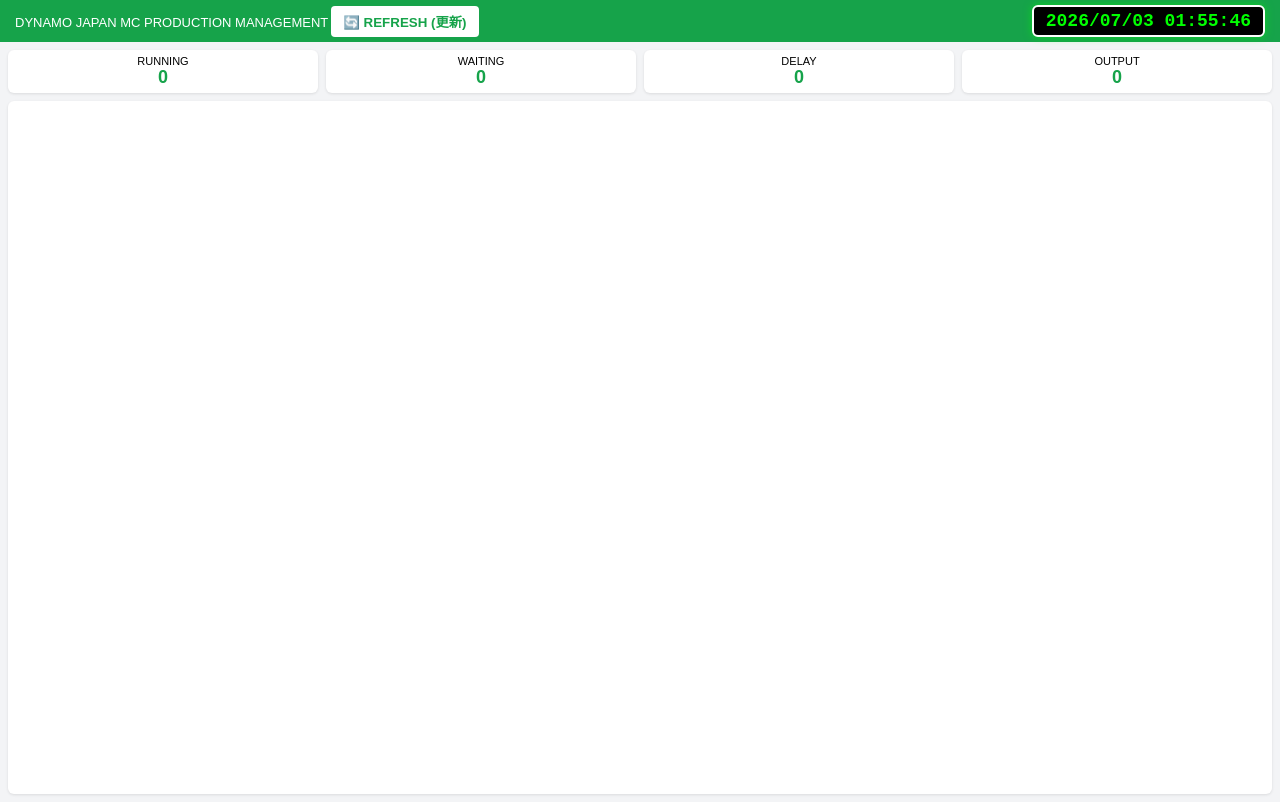
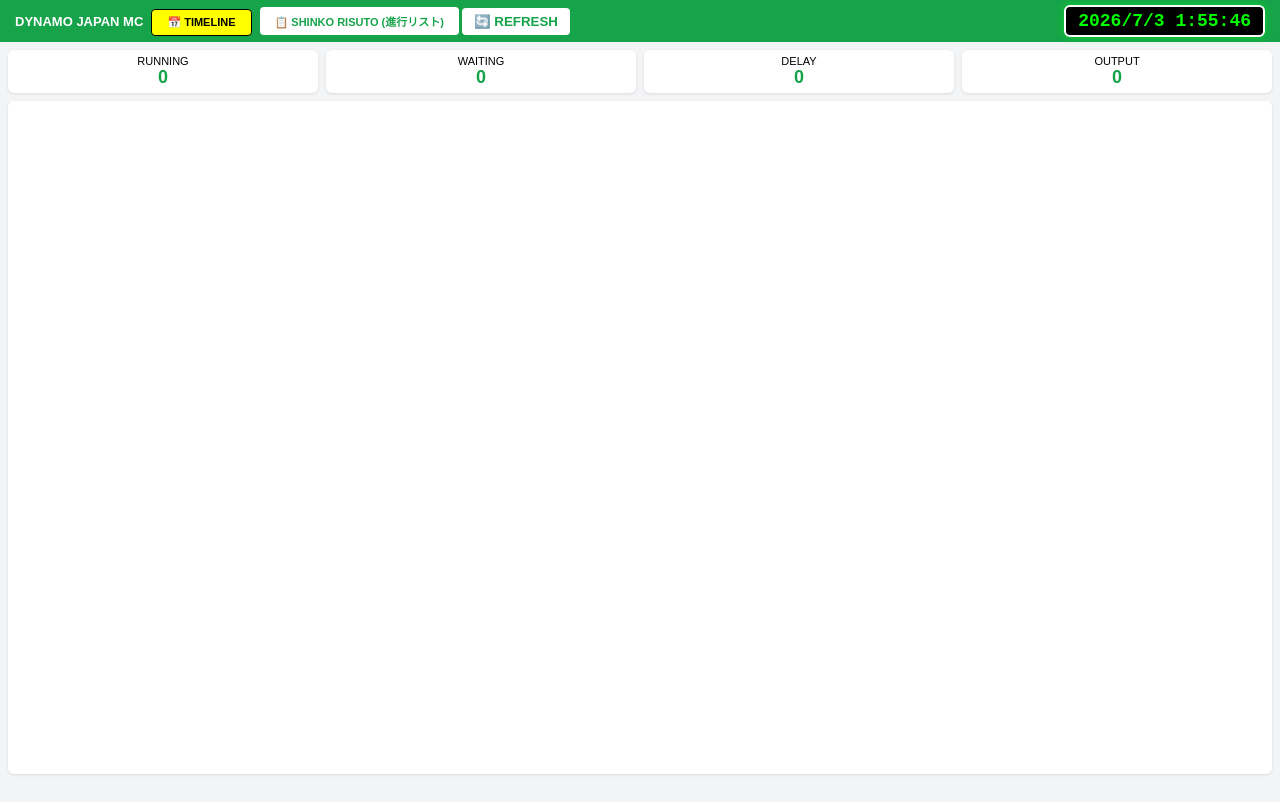
Before and after one commit to saleglobal77-arch/mes, a plain HTML site: page index.html in a window 1280 px wide. Drawn offline with Linux system fonts and the light colour scheme; no server answers.

Commit message:
Add files via upload

```diff
--- a/index.html
+++ b/index.html
@@ -9,20 +9,35 @@
 
     <style>
         /* --- GIAO DIỆN TỔNG THỂ --- */
-        body { margin: 0; font-family: "Hiragino Kaku Gothic ProN", Meiryo, sans-serif; background: #f3f4f6; font-size: 11px; }
+        body { margin: 0; font-family: "Hiragino Kaku Gothic ProN", Meiryo, sans-serif; background: #f3f4f6; font-size: 11px; height: 100vh; overflow: hidden; }
 
-        /* --- THANH TIÊU ĐỀ & ĐỒNG HỒ (Màu xanh, giờ Neon rõ nét) --- */
-        .header { background: #16a34a; color: white; padding: 5px 15px; display: flex; justify-content: space-between; align-items: center; }
+        /* --- THANH TIÊU ĐỀ & ĐỒNG HỒ --- */
+        .header { background: #16a34a; color: white; padding: 5px 15px; display: flex; justify-content: space-between; align-items: center; z-index: 2000; position: relative; }
         #currentTime {
-            font-family: 'Courier New', Courier, monospace;
-            font-size: 18px; font-weight: bold; color: #00ff00;
+            font-family: 'Courier New', Courier, monospace; font-size: 18px; font-weight: bold; color: #00ff00;
             background: #000000; padding: 4px 12px; border-radius: 6px; border: 2px solid #ffffff;
-            box-shadow: 0 0 8px rgba(0, 255, 0, 0.5); min-width: 180px; text-align: center;
+            box-shadow: 0 0 8px rgba(0, 255, 0, 0.5);
         }
 
-        .content { padding: 8px; height: 93vh; display: flex; flex-direction: column; overflow: hidden; }
+        .content { padding: 0; height: calc(100vh - 60px); position: relative; overflow: hidden; }
 
-        /* --- CHỈ SỐ KPI --- */
+        /* ============================================================
+           PHẦN THÊM MỚI: NÚT CHUYỂN TRANG VÀ LAYER
+           ============================================================ */
+        .btn-nav { background: #fff; color: #16a34a; border: none; padding: 6px 15px; border-radius: 4px; cursor: pointer; font-weight: bold; font-size: 11px; margin-left: 5px; }
+        .btn-active { background: #ffff00 !important; color: #000 !important; border: 1px solid #000 !important; }
+
+        .page-layer {
+            position: absolute; top: 0; left: 0; width: 100%; height: 100%;
+            padding: 8px; box-sizing: border-box; background: #f3f4f6;
+            display: flex; flex-direction: column;
+            visibility: hidden; opacity: 0; transition: opacity 0.2s;
+        }
+        .active-layer { visibility: visible !important; opacity: 1 !important; z-index: 100; }
+
+
+
+        /* --- STYLE TIMELINE (GIỮ NGUYÊN) --- */
         .kpi-row { display: flex; gap: 8px; margin-bottom: 8px; flex-shrink: 0; }
         .kpi-box { background: white; padding: 5px; flex: 1; border-radius: 6px; box-shadow: 0 1px 3px rgba(0,0,0,0.1); text-align: center; }
         .kpi-value { font-size: 18px; font-weight: bold; color: #16a34a; }
@@ -30,22 +45,19 @@
         /* --- KHUNG LỊCH --- */
         #calendar { background: white; border-radius: 6px; flex: 1; box-shadow: 0 1px 3px rgba(0,0,0,0.1); }
 
-        /* --- MÀU NỀN CỘT THỨ 7 / CN --- */
-        .sat-day { background-color: #e6f7ff !important; }
-        .sun-day { background-color: #fff1f0 !important; }
-        .past-day { background-color: #fcf9e8 !important; }
+        /* MÀU NỀN CỘT THỨ 7 / CN / HÔM NAY */
+        .sat-day { background-color: #f0f7ff !important; }
+        .sun-day { background-color: #fff5f5 !important; }
         .today-day { background-color: #f6ffed !important; border-left: 1px solid #52c41a !important; }
         .fc-timeline-now-indicator-line { border-left: 2px solid red !important; z-index: 10; }
+        .fc-timeline-slot-label-sat { color: #0050b3 !important; font-weight: bold; background-color: #f0f7ff !important; }
+        .fc-timeline-slot-label-sun { color: #cf1322 !important; font-weight: bold; background-color: #fff5f5 !important; }
 
         /* Màu chữ Thứ 7/CN trên tiêu đề */
         /*.fc-timeline-slot-label-sat { color: #0050b3 !important; font-weight: bold; } */
         /*.fc-timeline-slot-label-sun { color: #cf1322 !important; font-weight: bold; } */
-        .fc-timeline-slot-label-sat { color: #0050b3 !important; font-weight: bold; background-color: #f0f7ff !important; }
-        .fc-timeline-slot-label-sun { color: #cf1322 !important; font-weight: bold; background-color: #fff5f5 !important; }
-
-
-
-
+        /*.fc-timeline-slot-label-sat { color: #0050b3 !important; font-weight: bold; background-color: #f0f7ff !important; }
+        /*.fc-timeline-slot-label-sun { color: #cf1322 !important; font-weight: bold; background-color: #fff5f5 !important; }
 
         /* --- THANH CÔNG VIỆC --- */
         .fc-event { border: none !important; margin-bottom: 1px !important; cursor: pointer; }
@@ -55,22 +67,33 @@
         .actual-event { background-color: #fff9c4 !important; border: 1px solid #fbc02d !important; height: 18px !important; }
         .actual-event .fc-event-time { color: #000000 !important; font-weight: bold !important; padding-left: 3px; }
         .actual-event .fc-event-title { color: #000000 !important; text-shadow: none !important; font-size: 10px !important; }
-
         .fc-datagrid-cell-main { font-weight: bold; font-size: 12px; }
         .btn-refresh { background: #fff; color: #16a34a; border: none; padding: 6px 12px; border-radius: 4px; cursor: pointer; font-weight: bold; }
+
+        /* --- STYLE BẢNG SHINKO RISUTO (THÊM MỚI) --- */
+        .table-container { background: white; border-radius: 6px; flex: 1; overflow: auto; box-shadow: 0 1px 3px rgba(0,0,0,0.1); }
+        .shinko-table { width: 100%; border-collapse: collapse; white-space: nowrap; }
+        .shinko-table thead th { background: #16a34a; color: white; position: sticky; top: 0; padding: 10px 5px; font-size: 10px; border: 1px solid #eee; z-index: 10; }
+        .shinko-table tbody td { border: 1px solid #ddd; padding: 6px 4px; font-size: 10px; text-align: center; }
+        .shinko-table tr:nth-child(even) { background-color: #fafafa; }
     </style>
 </head>
 <body>
 
 <div class="header">
     <div>
-        <span style="font-size: 13px;">DYNAMO JAPAN MC PRODUCTION MANAGEMENT</span>
-        <button class="btn-refresh" onclick="initApp()">🔄 REFRESH (更新)</button>
+        <span style="font-size: 13px; font-weight: bold;">DYNAMO JAPAN MC</span>
+        <!-- PHẦN CHỈNH SỬA: NÚT CHUYỂN TAB -->
+        <button class="btn-nav btn-active" id="btnTimeline" onclick="switchPage('timeline')">📅 TIMELINE</button>
+        <button class="btn-nav" id="btnStatus" onclick="switchPage('status')">📋 SHINKO RISUTO (進行リスト)</button>
+        <button class="btn-refresh" onclick="initApp()">🔄 REFRESH</button>
     </div>
     <div id="currentTime"></div>
 </div>
 
 <div class="content">
+    <!-- LỚP 1: TIMELINE -->
+    <div id="timeline-layer" class="page-layer active-layer">
         <div class="kpi-row">
             <div class="kpi-box"><div>RUNNING</div><div class="kpi-value" id="runCount">0</div></div>
             <div class="kpi-box"><div>WAITING</div><div class="kpi-value" id="waitCount">0</div></div>
@@ -80,10 +103,26 @@
         <div id="calendar"></div>
     </div>
 
+    <!-- LỚP 2: SHINKO RISUTO -->
+    <div id="status-layer" class="page-layer">
+        <div class="table-container">
+            <table class="shinko-table">
+                <thead id="tableHeader"></thead>
+                <tbody id="tableBody"></tbody>
+            </table>
+        </div>
+    </div>
+</div>
+
 <script>
-/* --- LINK DỮ LIỆU --- */
+/* =========================================
+   THÀNH PHẦN 1: LIÊN KẾT DỮ LIỆU
+   ========================================= */
 const urlPlan = 'https://docs.google.com/spreadsheets/d/1quE1eL4Sa6Nl6VRaBWSEbnIJ3RwTYHOt/gviz/tq?tqx=out:csv&gid=2118073741';
 const urlActual = 'https://docs.google.com/spreadsheets/d/1-W2hyNIveWmDyphGcv-182js9oGPHNrk/gviz/tq?tqx=out:csv&gid=1473866023';
+const urlMaster = 'https://docs.google.com/spreadsheets/d/1quE1eL4Sa6Nl6VRaBWSEbnIJ3RwTYHOt/gviz/tq?tqx=out:csv&gid=799317234';
+
+let calendarObj;
 
 function stringToColor(str) {
     if(!str) return '#16a34a';
@@ -128,87 +167,108 @@ async function fetchCSV(url) {
     } catch (e) { console.error("Lỗi tải file:", e); return []; }
 }
 
-/* --- KHỞI TẠO --- */
+
+/* =========================================
+   THÀNH PHẦN 2: HÀM CHUYỂN TRANG
+   ========================================= */
+function switchPage(page) {
+    const timeline = document.getElementById('timeline-layer');
+    const status = document.getElementById('status-layer');
+    const btnT = document.getElementById('btnTimeline');
+    const btnS = document.getElementById('btnStatus');
+
+    if (page === 'timeline') {
+        timeline.classList.add('active-layer');
+        status.classList.remove('active-layer');
+        btnT.classList.add('btn-active');
+        btnS.classList.remove('btn-active');
+        if (calendarObj) { calendarObj.updateSize(); }
+    } else {
+        status.classList.add('active-layer');
+        timeline.classList.remove('active-layer');
+        btnS.classList.add('btn-active');
+        btnT.classList.remove('btn-active');
+    }
+}
+
+/* =========================================
+   THÀNH PHẦN 3: KHỞI TẠO ỨNG DỤNG
+   ========================================= */
 async function initApp() {
     try {
-        const [dataPlan, dataActual] = await Promise.all([fetchCSV(urlPlan), fetchCSV(urlActual)]);
+        // PHẦN CHỈNH SỬA: TẢI CẢ 3 FILE CSV
+        const [dataPlan, dataActual, dataMaster] = await Promise.all([
+            fetchCSV(urlPlan),
+            fetchCSV(urlActual),
+            fetchCSV(urlMaster)
+        ]);
+
         let machineSet = new Set(), events = [];
         let run=0, wait=0, delay=0, qty=0;
 
-        // 1. Xử lý Kế hoạch
+        // 1. Xử lý Kế hoạch (Giữ nguyên logic của bạn)
         dataPlan.forEach(item => {
             const m = item["Ten_May"], j = item["Ma_Hang"], s = smartParseDate(item["Ngay_Bat_Dau"]), e = smartParseDate(item["Ngay_Ket_Thuc"]);
-            if (!m || !j || !s) return;
-            machineSet.add(m);
+            if (!m || !j || !s) return; machineSet.add(m);
             const status = (item["Status"] || "").toUpperCase();
             if(status === 'RUN') run++; else if(status === 'WAIT') wait++; else if(status === 'DELAY') delay++;
             qty += Number(item["Qty"] || 0);
-
-            let endD = new Date(e || s);
-            endD.setDate(endD.getDate() + 1);
-
-            events.push({
-                resourceId: m, title: j + " (" + (item["Ten_Cong_Doan"] || "") + ")",
-                start: s, end: endD.toISOString().split('T')[0],
-                backgroundColor: stringToColor(j), borderColor: stringToColor(j),
-                extendedProps: { memo: item["Memo"] || "None" }, sortOrder: 1
-            });
+            let endD = new Date(e || s); endD.setDate(endD.getDate() + 1);
+            events.push({ resourceId: m, title: j + " (" + (item["Ten_Cong_Doan"] || "") + ")", start: s, end: endD.toISOString().split('T')[0], backgroundColor: stringToColor(j), borderColor: stringToColor(j), extendedProps: { memo: item["Memo"] || "" }, sortOrder: 1 });
         });
 
-        // 2. Xử lý Thực tế
+        // 2. Xử lý Thực tế (Giữ nguyên logic của bạn)
         dataActual.forEach(item => {
-            const m = item["may_gia_cong"], j = item["ma_ban_ve"], s = smartParseDate(item["thoi_diem_bat_dau"]), e = smartParseDate(item["thoi_diem_hoan_thanh"]);
-            if (!m || !j || !s) return;
-            machineSet.add(m);
-
-            let endTime = e;
-            if (!endTime || endTime === "" || item["trang_thai"] === "Processing") endTime = new Date().toISOString();
-
-            events.push({
-                resourceId: m, title: "ACTUAL: " + j + " (" + (item["thu_tu_gc"] || "") + ")",
-                start: s, end: endTime, className: 'actual-event',
-                extendedProps: { memo: "NV: " + (item["msnv"] || "") }, sortOrder: 2
-            });
+            const m = item["may_gia_cong"], j = item["ma_ban_ve"], step = item["thu_tu_gc"], s = smartParseDate(item["thoi_diem_bat_dau"]), e = smartParseDate(item["thoi_diem_hoan_thanh"]);
+            if (!m || !j || !s) return; machineSet.add(m);
+            let endTime = e; if (!endTime || item["trang_thai"] === "Processing") endTime = new Date().toISOString();
+            events.push({ resourceId: m, title: "ACTUAL: " + j + " (" + (step || "") + ")", start: s, end: endTime, className: 'actual-event', extendedProps: { memo: "NV: " + (item["msnv"] || "") }, sortOrder: 2 });
         });
 
         const calendarEl = document.getElementById('calendar');
-        calendarEl.innerHTML = '';
-        const calendar = new FullCalendar.Calendar(calendarEl, {
+        if (!calendarObj) {
+            calendarObj = new FullCalendar.Calendar(calendarEl, {
                 schedulerLicenseKey: 'CC-Attribution-NonCommercial-NoDerivatives',
-            initialView: 'resourceTimelineMonth',
-            locale: 'ja', height: '100%', resourceAreaWidth: '130px', resourceAreaHeaderContent: 'MACHINE',
-            slotMinWidth: 35, nowIndicator: true, eventOrder: 'sortOrder',
+                initialView: 'resourceTimelineMonth', locale: 'ja', height: '100%', resourceAreaWidth: '250px',
+                nowIndicator: true, slotMinWidth: 35, eventOrder: 'sortOrder',
                 slotLabelFormat: [{ day: 'numeric' }, { weekday: 'short' }],
                 resources: Array.from(machineSet).sort().map(m => ({ id: m, title: m })),
                 events: events,
                 resourceLabelDidMount: function(arg) { arg.el.style.color = stringToColor(arg.resource.id); },
                 slotDidMount: function(arg) {
                     const day = arg.date.getDay();
-                if (day === 6) arg.el.classList.add('sat-day');
-                if (day === 0) arg.el.classList.add('sun-day');
+                    if (day === 6) arg.el.style.backgroundColor = '#f0f7ff';
+                    if (day === 0) arg.el.style.backgroundColor = '#fff5f5';
                 },
-            slotLabelDidMount: function(arg) {
-                const day = arg.date.getDay();
-                if (day === 6) arg.el.classList.add('fc-timeline-slot-label-sat');
-                if (day === 0) arg.el.classList.add('fc-timeline-slot-label-sun');
-            },
-            eventClick: function(info) {
-                alert("【" + info.event.resourceId + "】\nContent: " + info.event.title + "\nMemo: " + info.event.extendedProps.memo);
-            }
+                eventClick: function(info) { alert("【" + info.event.resourceId + "】\n" + info.event.title + "\nMemo: " + info.event.extendedProps.memo); }
             });
-        calendar.render();
-        document.getElementById('runCount').innerText = run;
-        document.getElementById('waitCount').innerText = wait;
-        document.getElementById('delayCount').innerText = delay;
-        document.getElementById('outputQty').innerText = qty;
-    } catch (e) { console.error(e); }
+            calendarObj.render();
+        } else {
+            calendarObj.setOption('resources', Array.from(machineSet).sort().map(m => ({ id: m, title: m })));
+            calendarObj.removeAllEvents();
+            calendarObj.addEventSource(events);
         }
 
-function updateClock() {
-    const now = new Date();
-    document.getElementById('currentTime').innerText = now.toLocaleString('ja-JP', {year:'numeric',month:'2-digit',day:'2-digit',hour:'2-digit',minute:'2-digit',second:'2-digit'});
+        /* PHẦN CHỈNH SỬA: XỬ LÝ BẢNG SHINKO RISUTO (ĐỦ 33 CỘT) */
+        const tableCols = ["id_ma_hang", "ma_ban_ve", "ngay_dat_hang", "han_giao_khach", "so_luong", "PhanXuong_SX", "ngaycd_ana", "ngaycd_arai", "ngaycd_QT", "ngaycd_mc1", "ngaycd_mc2", "ngaycd_mc3", "ngaycd_mc4", "ngaycd_mc5", "ngaycd_mc6", "ngaycd_mc7", "ngaycd_edm", "ngaycd_wire", "ngaycd_Coating", "ngaycd_Kensa", "ngay_kensa", "ngay_coating", "vat_lieu_bv", "do_cung", "loai_xlbm", "barcode", "ma_khach_hang", "ma_po_khach", "part_Name", "part_no", "ghi_chu1", "ghi_chu2", "ghi_chu3"];
+        document.getElementById('tableHeader').innerHTML = "<tr>" + tableCols.map(c => `<th>${c.toUpperCase().replace('NGAYCD_','')}</th>`).join('') + "</tr>";
+        document.getElementById('tableBody').innerHTML = dataMaster.map(row =>
+            "<tr>" + tableCols.map(c => {
+                let val = row[c] || "";
+                if (c.includes("ngay") && val.includes("/")) { val = val.split(' ')[0]; }
+                return `<td>${val}</td>`;
+            }).join('') + "</tr>"
+        ).join('');
+
+        document.getElementById('runCount').innerText = run; document.getElementById('waitCount').innerText = wait;
+        document.getElementById('delayCount').innerText = delay; document.getElementById('outputQty').innerText = qty;
+    } catch (e) { console.error("Error:", e); }
 }
-setInterval(updateClock, 1000); updateClock(); initApp();
+
+function updateClock() { document.getElementById('currentTime').innerText = new Date().toLocaleString('ja-JP'); }
+setInterval(updateClock, 1000);
+setInterval(initApp, 10000); // Tự động làm mới 10s
+initApp();
 </script>
 </body>
 </html>
```
Lines whose indentation alone changed are shown as unchanged.
